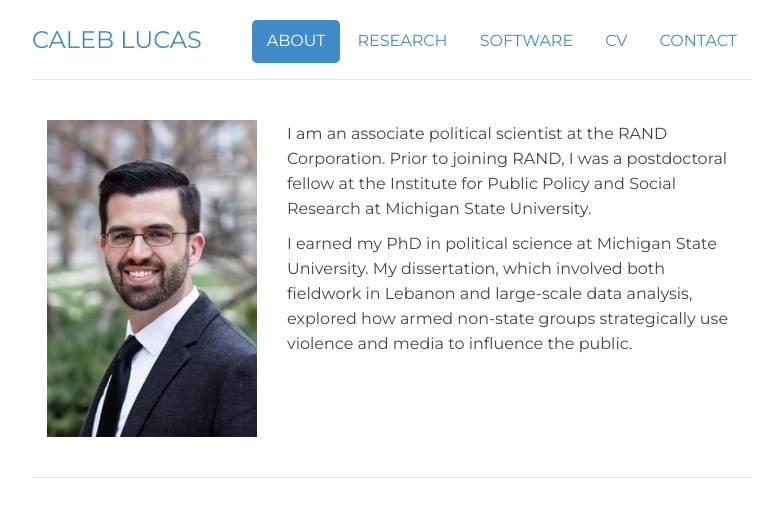
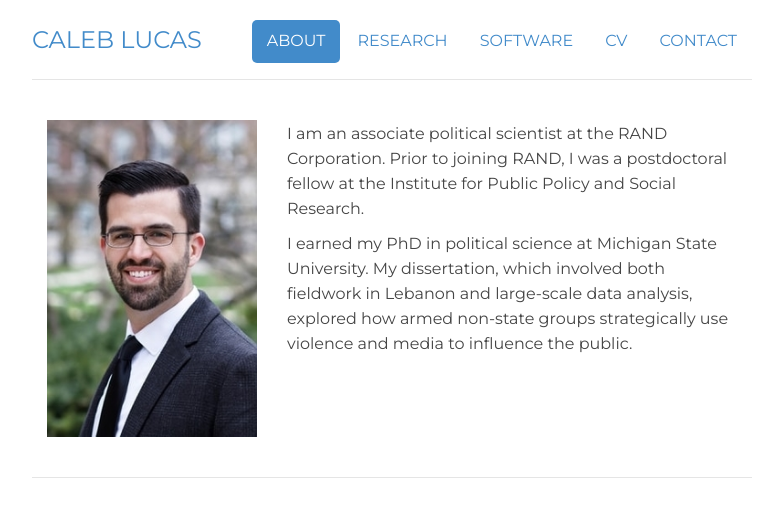
Before and after one commit to kingjon2/jonathanmking.github.io, a Jekyll site: the page built from index.html, in a window 1280 px wide. Shown: the top 517 px of the page, without its empty margins (248-1031 px from the left). Built offline with Jekyll 4.4.1, drawn with Linux system fonts in a browser that asks for light colours.

Commit message:
more tidying

```diff
--- a/contact/index.html
+++ b/contact/index.html
@@ -17,6 +17,6 @@ description: Contact | Caleb Lucas
 	<p><b>Email:</b></p>
 
 	<ul class="list-unstyled">
-	<li><span class="obfuscate">ta em liamE</span><a href = "mailto: clucas@caleblucas.com">clucas@caleblucas.com</a></li>
+	<li><span class="obfuscate"> ta em liamE</span><a href = "mailto: clucas@caleblucas.com">clucas@caleblucas.com</a></li>
 	</ul>
 </div>
--- a/index.html
+++ b/index.html
@@ -35,14 +35,14 @@ description: Caleb Lucas is a political scientist at the RAND Corporation.
 <!-- 	page for mobile users -->
 	<div class="visible-xs visible-sm">
 	<br />
-	<p>I am an associate political scientist at the RAND Corporation. Prior to joining RAND, I was a postdoctoral fellow at the Institute for Public Policy and Social Research at Michigan State University.</p>
+	<p>I am an associate political scientist at the RAND Corporation. Prior to joining RAND, I was a postdoctoral fellow at the Institute for Public Policy and Social Research.</p>
 	<p>I earned my PhD in political science at Michigan State University. My dissertation, which involved both fieldwork in Lebanon and large-scale data analysis, explored how armed non-state groups strategically use violence and media to influence the public.</p>
 <!-- 	<p>Feel free to <a href="/files/caleb_lucas_cv.pdf" target="_blank" title="CV">view my CV</a> or <a href="/contact" title="Contact">contact me</a>.</p> -->
 	</div>
 
 <!-- 	page for desktop users -->
 	<div class="hidden-xs hidden-sm">
-	<p>I am an associate political scientist at the RAND Corporation. Prior to joining RAND, I was a postdoctoral fellow at the Institute for Public Policy and Social Research at Michigan State University.</p>
+	<p>I am an associate political scientist at the RAND Corporation. Prior to joining RAND, I was a postdoctoral fellow at the Institute for Public Policy and Social Research.</p>
 	<p>I earned my PhD in political science at Michigan State University. My dissertation, which involved both fieldwork in Lebanon and large-scale data analysis, explored how armed non-state groups strategically use violence and media to influence the public.</p>
 <!-- 	<p>My research broadly focuses on how armed actors involved in civil conflicts manage their relationships with non-combatants. I am particularly interested in how these groups use different forms of media and their effect on civilian attitudes.</p> -->
 <!-- 	<p>Feel free to <a href="/files/caleb_lucas_cv.pdf" target="_blank" title="CV">view my CV</a> or <a href="/contact" title="Contact">contact me</a>.</p>  -->
```
Also changed, not shown: 2 other files.
